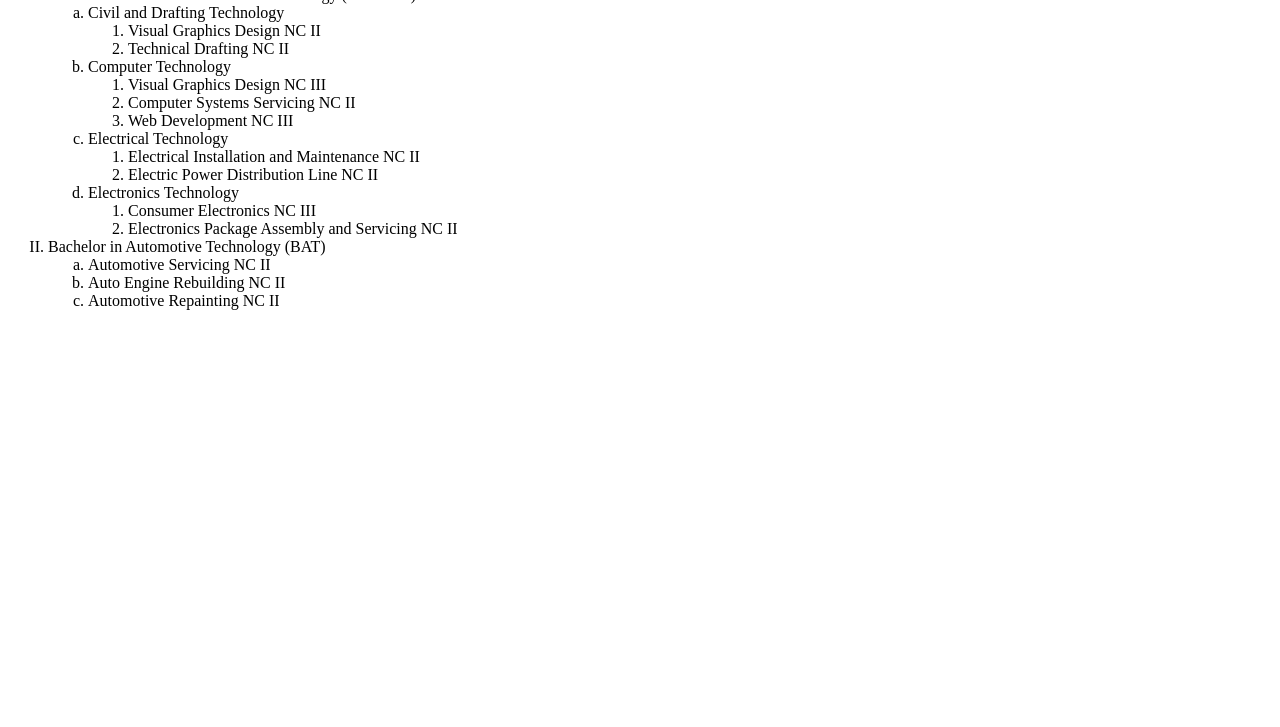
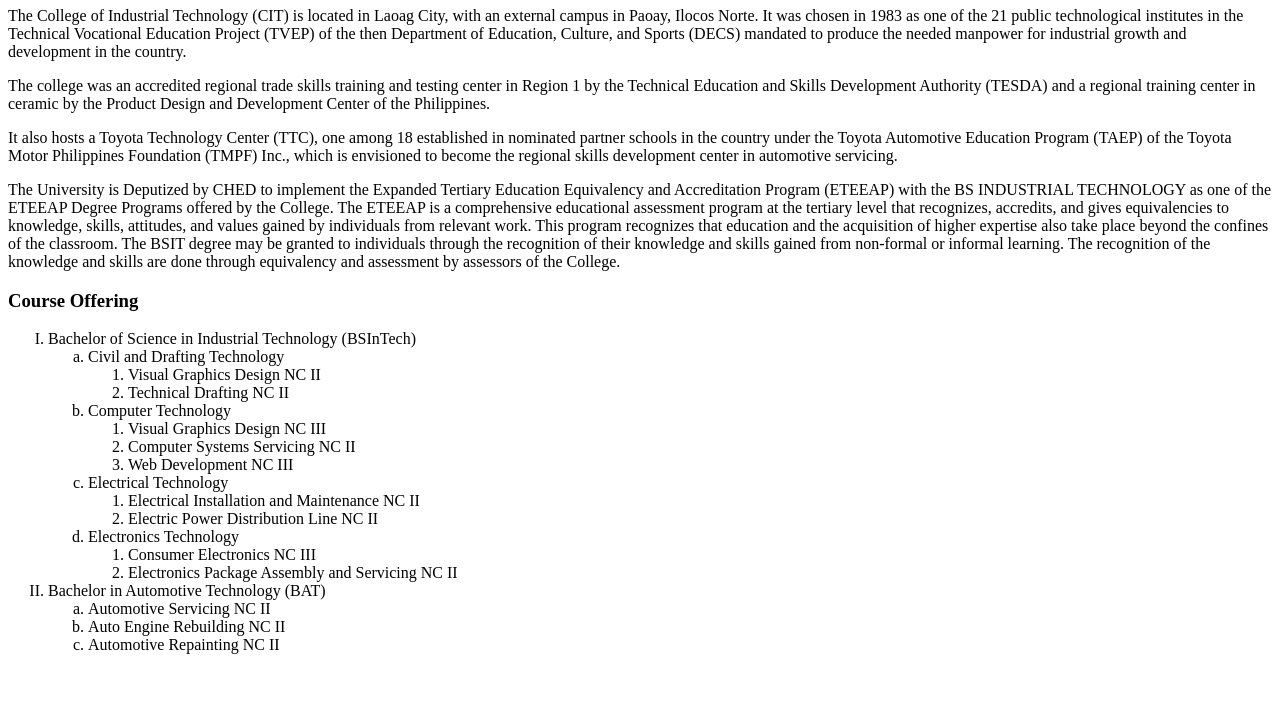
Before and after one commit to jvince0420/Activity-3, a plain HTML site: page index.html in a window 1280 px wide. Shown: the part 73-800 px from the top of the page. Drawn offline with Linux system fonts and the light colour scheme.

Commit message:
Activity-3

```diff
--- a/index.html
+++ b/index.html
@@ -6,6 +6,11 @@
     <title>Activity3</title>
 </head>
 <body>
+    <h1>About CIT</h1>
+    <p>The College of Industrial Technology (CIT) is located in Laoag City, with an external campus in Paoay, Ilocos Norte. It was chosen in 1983 as one of the 21 public technological institutes in the Technical Vocational Education Project (TVEP) of the then Department of Education, Culture, and Sports (DECS) mandated to produce the needed manpower for industrial growth and development in the country.</p>
+    <p>The college was an accredited regional trade skills training and testing center in Region 1 by the Technical Education and Skills Development Authority (TESDA) and a regional training center in ceramic by the Product Design and Development Center of the Philippines.</p>
+    <p>It also hosts a Toyota Technology Center (TTC), one among 18 established in nominated partner schools in the country under the Toyota Automotive Education Program (TAEP) of the Toyota Motor Philippines Foundation (TMPF) Inc., which is envisioned to become the regional skills development center in automotive servicing.</p>
+    <p>The University is Deputized by CHED to implement the Expanded Tertiary Education Equivalency and Accreditation Program (ETEEAP) with the BS INDUSTRIAL TECHNOLOGY as one of the ETEEAP Degree Programs offered by the College. The ETEEAP is a comprehensive educational assessment program at the tertiary level that recognizes, accredits, and gives equivalencies to knowledge, skills, attitudes, and values gained by individuals from relevant work. This program recognizes that education and the acquisition of higher expertise also take place beyond the confines of the classroom. The BSIT degree may be granted to individuals through the recognition of their knowledge and skills gained from non-formal or informal learning. The recognition of the knowledge and skills are done through equivalency and assessment by assessors of the College.</p>
     <h3>Course Offering</h3>
     <ol type="I">
         <li>Bachelor of Science in Industrial Technology (BSInTech)</li>
```
